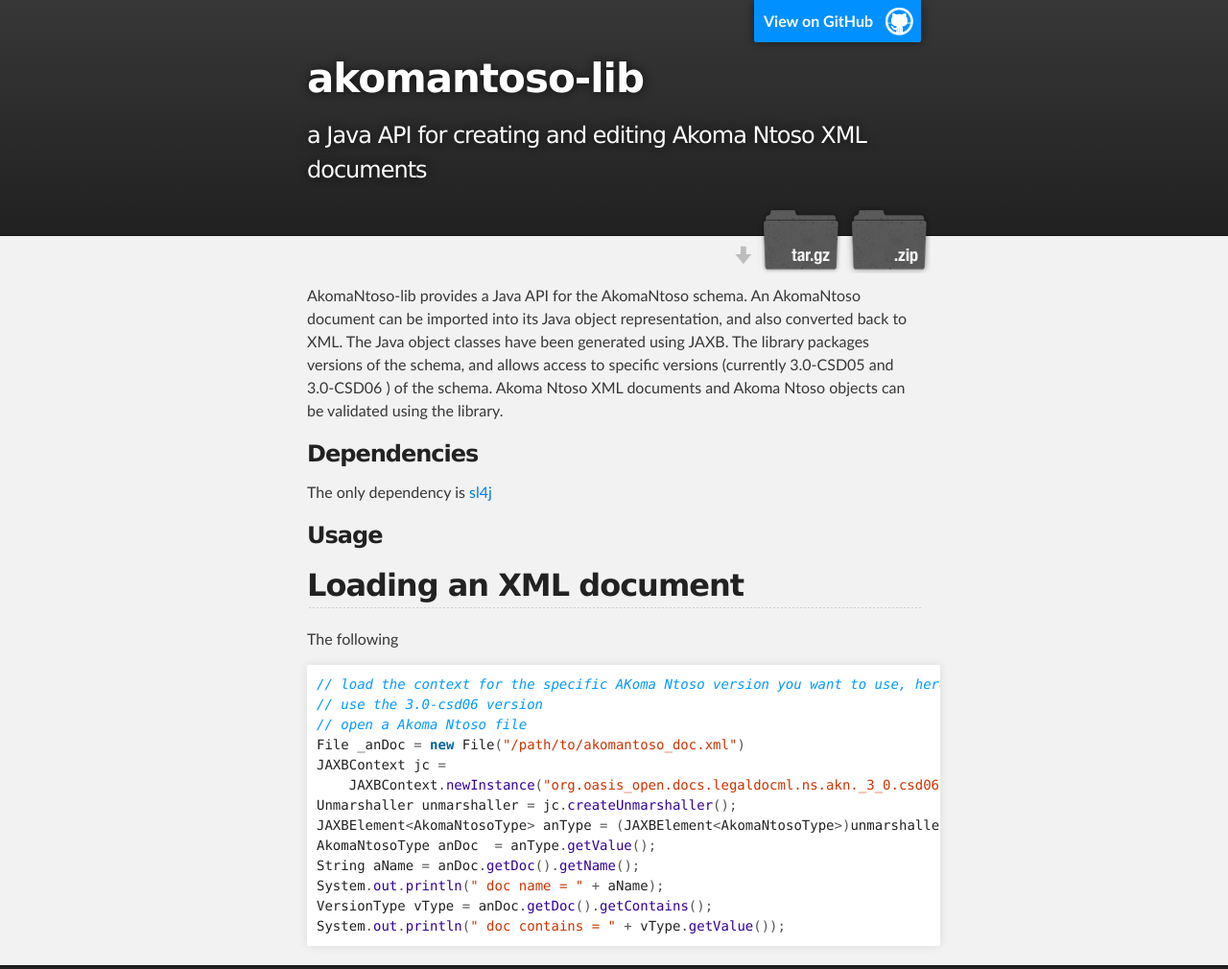
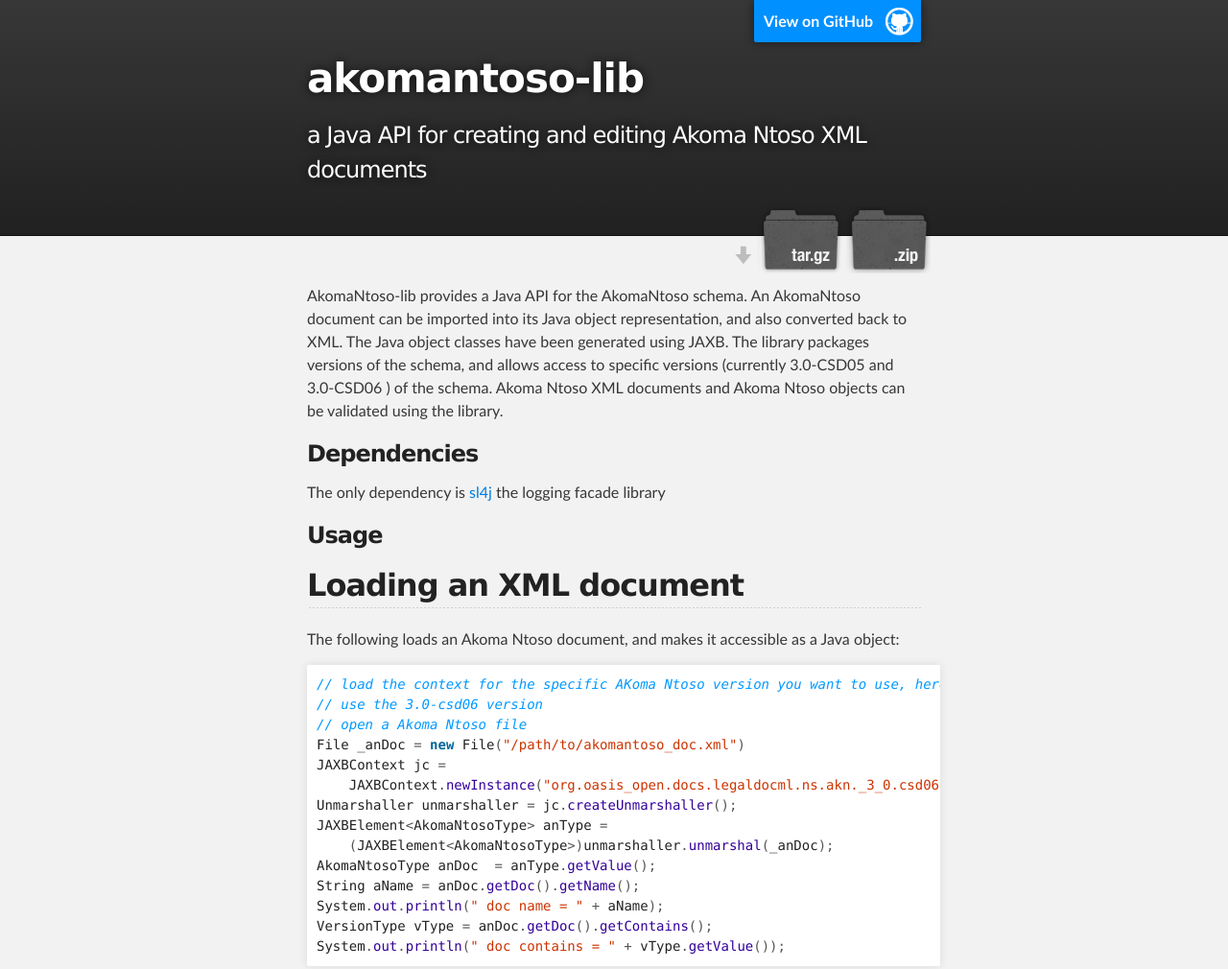
Before and after one commit to bungenix/akomantoso-lib, a plain HTML site: page index.html in a window 1280 px wide. Shown: the top 1010 px of the page at 96% size. Drawn offline with Linux system fonts and the light colour scheme.

```diff
--- a/index.html
+++ b/index.html
@@ -36,7 +36,7 @@
 <h3>
 <a name="dependencies" class="anchor" href="#dependencies"><span class="octicon octicon-link"></span></a>Dependencies</h3>
 
-<p>The only dependency is <a href="http://www.sl4j.org">sl4j</a> </p>
+<p>The only dependency is <a href="http://www.sl4j.org">sl4j</a> the logging facade library</p>
 
 <h3>
 <a name="usage" class="anchor" href="#usage"><span class="octicon octicon-link"></span></a>Usage</h3>
@@ -44,7 +44,7 @@
 <h2>
 <a name="loading-an-xml-document" class="anchor" href="#loading-an-xml-document"><span class="octicon octicon-link"></span></a>Loading an XML document</h2>
 
-<p>The following </p>
+<p>The following loads an Akoma Ntoso document, and makes it accessible as a Java object: </p>
 
 <div class="highlight highlight-java"><pre><span class="c1">// load the context for the specific AKoma Ntoso version you want to use, here we</span>
 <span class="c1">// use the 3.0-csd06 version</span>
@@ -53,7 +53,8 @@
 <span class="n">JAXBContext</span> <span class="n">jc</span> <span class="o">=</span>
     <span class="n">JAXBContext</span><span class="o">.</span><span class="na">newInstance</span><span class="o">(</span><span class="s">"org.oasis_open.docs.legaldocml.ns.akn._3_0.csd06"</span><span class="o">);</span>
 <span class="n">Unmarshaller</span> <span class="n">unmarshaller</span> <span class="o">=</span> <span class="n">jc</span><span class="o">.</span><span class="na">createUnmarshaller</span><span class="o">();</span>
-<span class="n">JAXBElement</span><span class="o">&lt;</span><span class="n">AkomaNtosoType</span><span class="o">&gt;</span> <span class="n">anType</span> <span class="o">=</span> <span class="o">(</span><span class="n">JAXBElement</span><span class="o">&lt;</span><span class="n">AkomaNtosoType</span><span class="o">&gt;)</span><span class="n">unmarshaller</span><span class="o">.</span><span class="na">unmarshal</span><span class="o">(</span><span class="n">_anDoc</span><span class="o">);</span>
+<span class="n">JAXBElement</span><span class="o">&lt;</span><span class="n">AkomaNtosoType</span><span class="o">&gt;</span> <span class="n">anType</span> <span class="o">=</span>
+    <span class="o">(</span><span class="n">JAXBElement</span><span class="o">&lt;</span><span class="n">AkomaNtosoType</span><span class="o">&gt;)</span><span class="n">unmarshaller</span><span class="o">.</span><span class="na">unmarshal</span><span class="o">(</span><span class="n">_anDoc</span><span class="o">);</span>
 <span class="n">AkomaNtosoType</span> <span class="n">anDoc</span>  <span class="o">=</span> <span class="n">anType</span><span class="o">.</span><span class="na">getValue</span><span class="o">();</span>
 <span class="n">String</span> <span class="n">aName</span> <span class="o">=</span> <span class="n">anDoc</span><span class="o">.</span><span class="na">getDoc</span><span class="o">().</span><span class="na">getName</span><span class="o">();</span>
 <span class="n">System</span><span class="o">.</span><span class="na">out</span><span class="o">.</span><span class="na">println</span><span class="o">(</span><span class="s">" doc name = "</span> <span class="o">+</span> <span class="n">aName</span><span class="o">);</span>
```
Also changed, not shown: params.json (+1 -1 lines).
